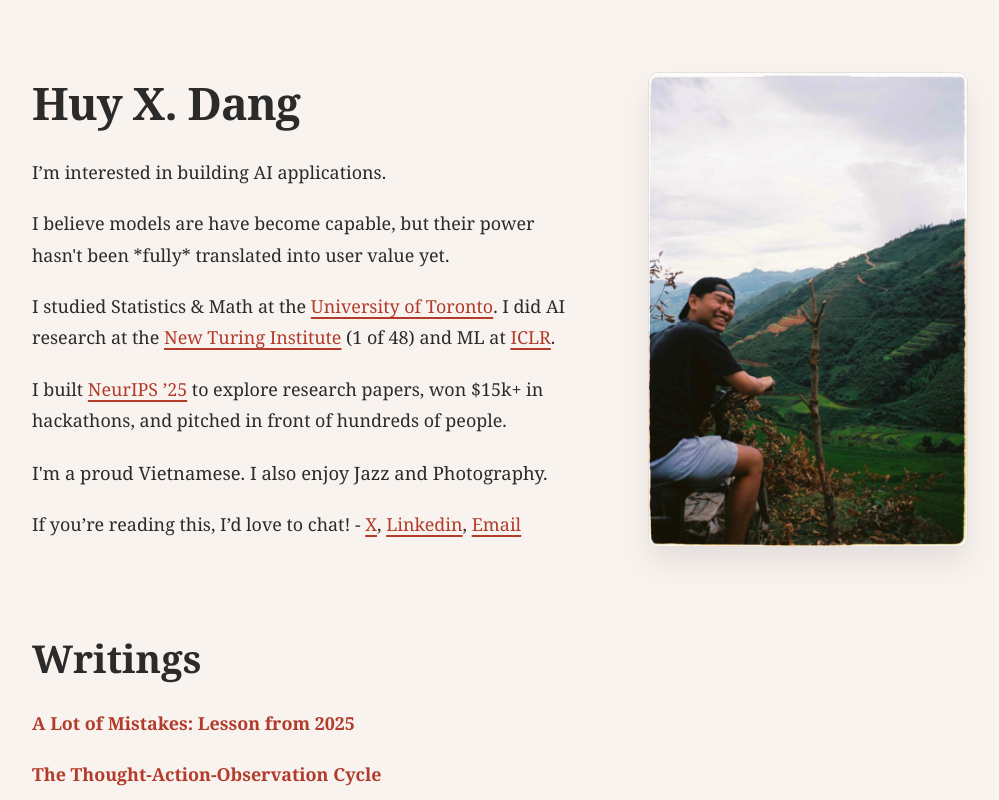
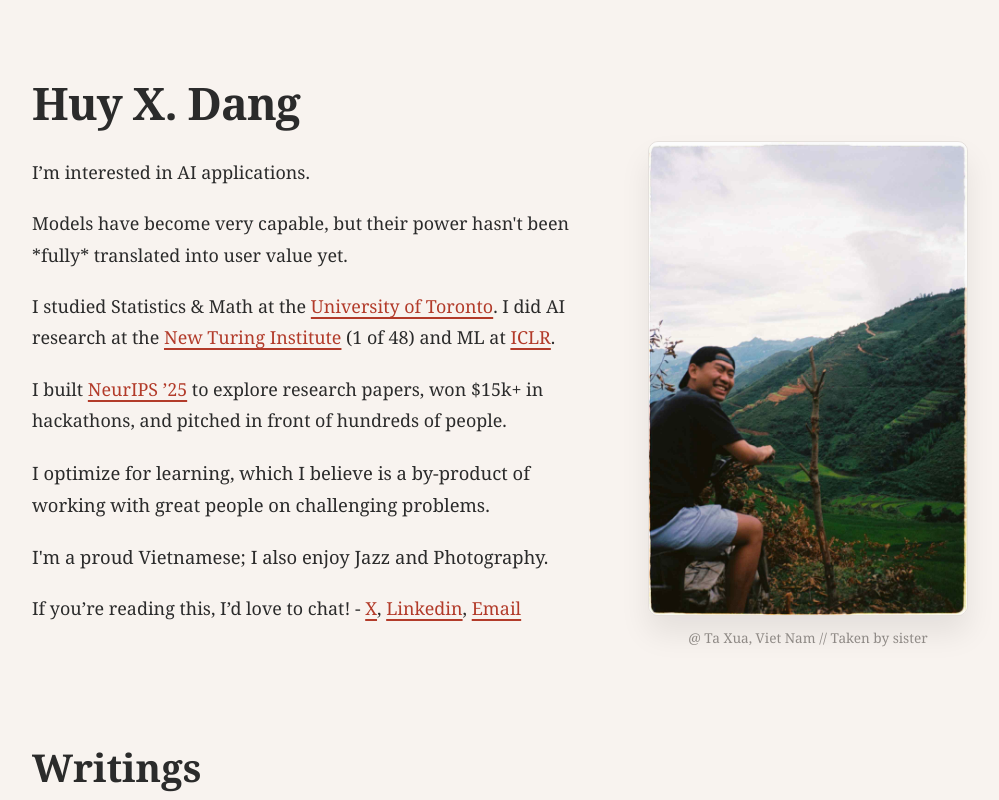
Before and after one commit to huyxdang/personal-website, a React (Create React App) app: page / in a window 1280 px wide. Shown: the whole page, without its empty margins (140-1139 px from the left). Built offline with nearby package versions, Linux system fonts and the light colour scheme.

Commit message:
some small changes

```diff
--- a/src/components/Main.js
+++ b/src/components/Main.js
@@ -10,12 +10,12 @@ function About() {
           <div className="hero-copy">
             <h1 className="hero-title">Huy X. Dang</h1>
             <p className="hero-text">
-              I’m interested in building AI applications.
+              I’m interested in AI applications.
             </p>
 
             <p className="hero-text">
-              I believe models are have become capable, but their power hasn't been *fully*
-              translated into user value yet.
+            Models have become very capable,
+            but their power hasn't been *fully* translated into user value yet.
             </p>
 
             <p className="hero-text">
@@ -62,8 +62,13 @@ function About() {
               pitched in front of hundreds of people.
             </p>
 
+            <p className="belief">
+              I optimize for learning, which I believe is a by-product of
+              working with great people on challenging problems.
+            </p>
+
             <p className="interests">
-              I'm a proud Vietnamese. I also enjoy Jazz and Photography.
+              I'm a proud Vietnamese; I also enjoy Jazz and Photography.
             </p>
             <p className="hero-text">
               If you’re reading this, I’d love to chat! - {" "}
@@ -101,6 +106,7 @@ function About() {
               src={`${process.env.PUBLIC_URL}/headshot.jpg`}
               alt="Huy Dang"
             />
+            <p className="hero-photo-caption">@ Ta Xua, Viet Nam // Taken by sister</p>
           </div>
         </div>
 
--- a/src/index.css
+++ b/src/index.css
@@ -79,7 +79,9 @@ a {
 .hero-photo {
   flex: 0.7;
   display: flex;
-  justify-content: flex-end;
+  flex-direction: column;
+  align-items: flex-end;
+  padding-top: calc(clamp(2.6rem, 3.5vw, 3.6rem) + 1.5rem);
 }
 
 .hero-photo img {
@@ -89,6 +91,15 @@ a {
   object-fit: cover;
   border: 1px solid rgba(0, 0, 0, 0.08);
   box-shadow: 0 18px 30px rgba(0, 0, 0, 0.08);
+}
+
+.hero-photo-caption {
+  margin-top: 0.6rem;
+  font-size: 0.85rem;
+  color: #8f8a86;
+  width: 100%;
+  max-width: 320px;
+  text-align: center;
 }
 
 .accent-link {
@@ -139,6 +150,7 @@ a {
   .hero-photo {
     justify-content: center;
     width: 100%;
+    padding-top: 0;
   }
 
   .hero-photo img {
```
Also changed, not shown: src/logo.svg (deleted).
